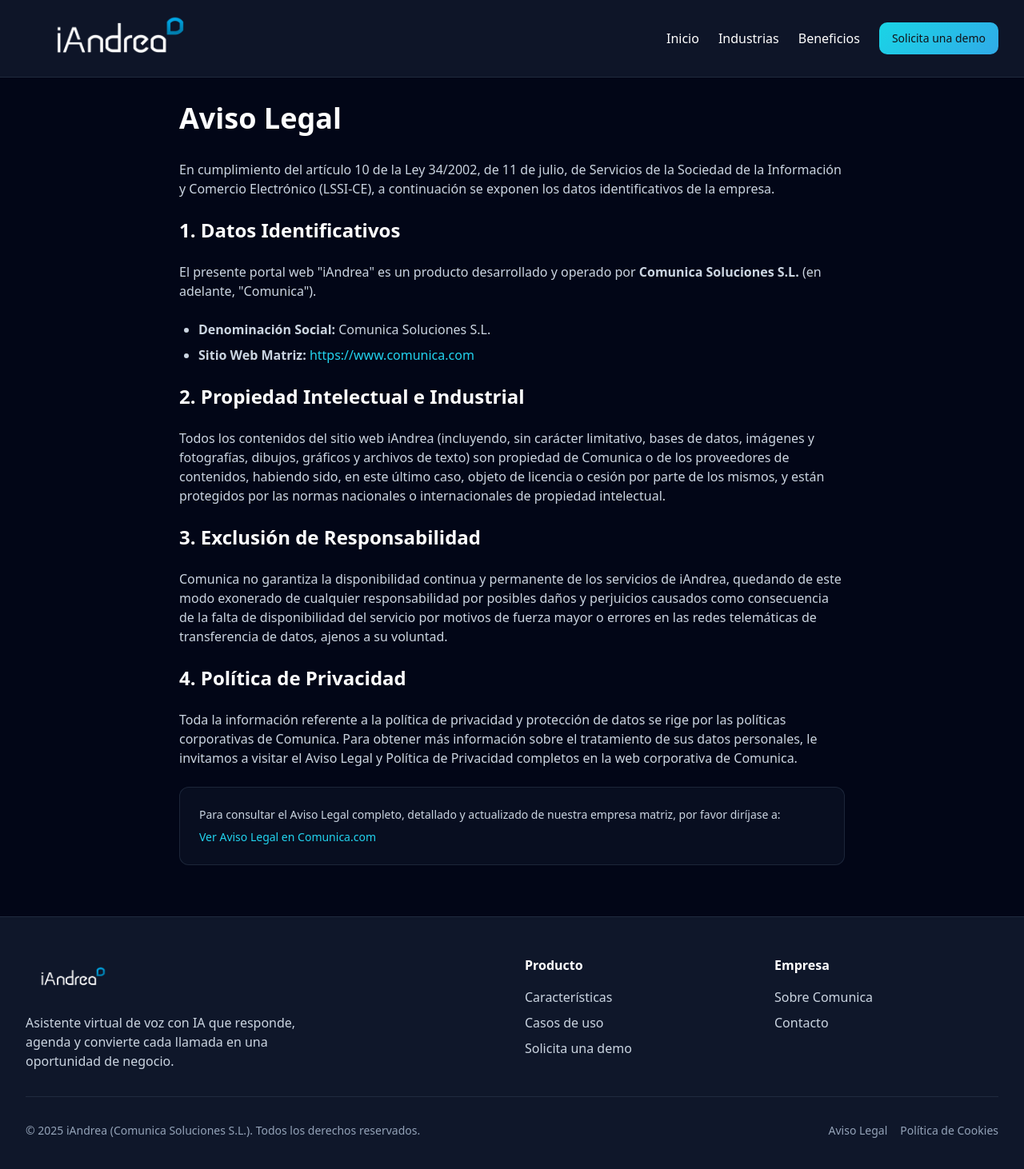
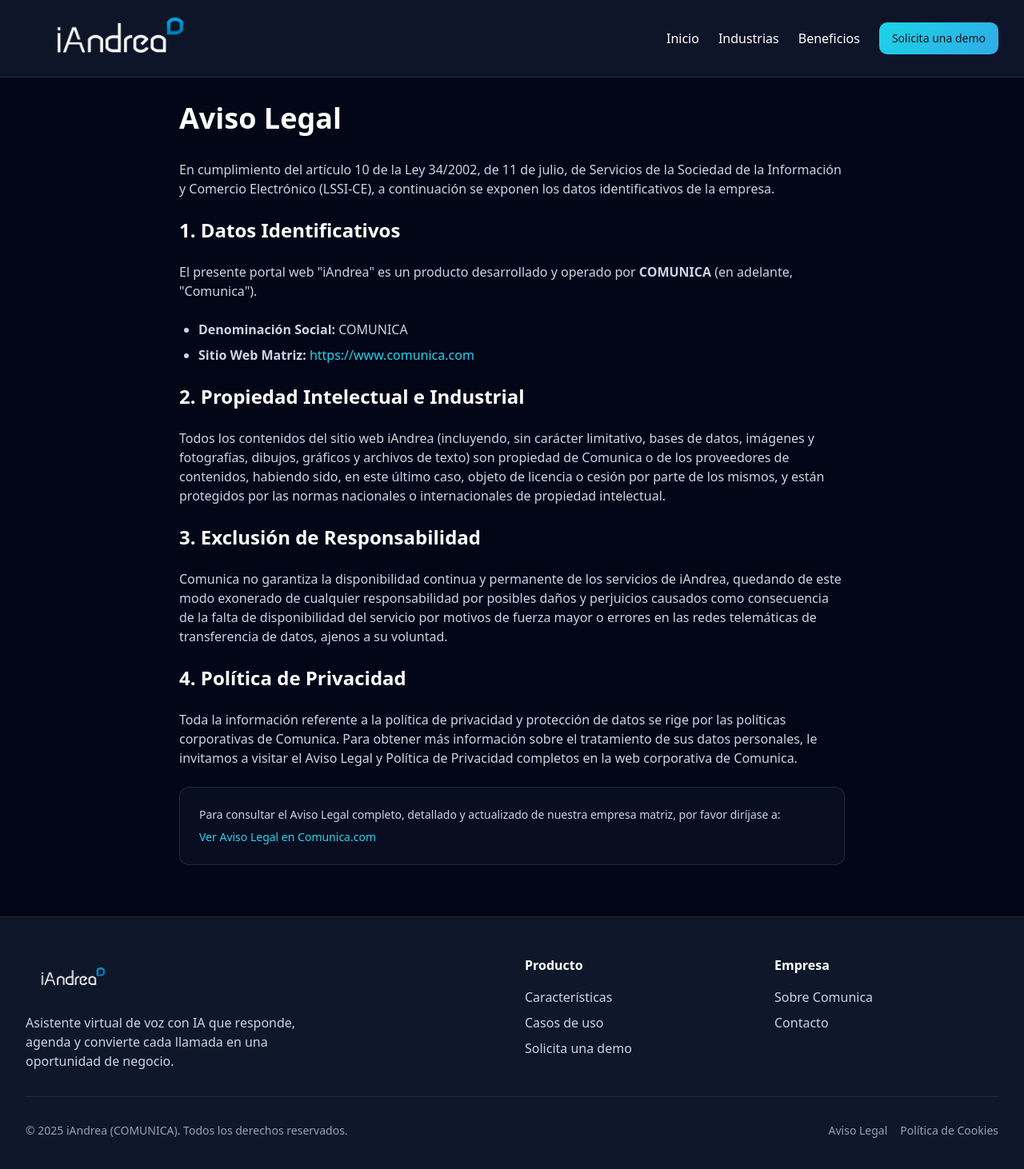
Before and after one commit to josejuanbruno-web/webiAndrea, a React (Vite) app: page /aviso-legal in a window 1280 px wide. Shown: the top 1462 px of the page at 80% size. Built offline with nearby package versions, Linux system fonts and the light colour scheme; the HTML template or start-up script is replaced by a standard one.

Commit message:
Reemplaza "Comunica Soluciones S.L." por "COMUNICA" en toda la web
Cambio de nombre solicitado: afecta al Footer, Aviso Legal, Cookies,
JSON-LD de index.html, README y CLAUDE.md.

Co-Authored-By: Claude Sonnet 5 <noreply@anthropic.com>

```diff
--- a/index.html
+++ b/index.html
@@ -39,7 +39,7 @@
         "logo": "https://iandrea.ai/logo-iandrea.png",
         "parentOrganization": {
           "@type": "Organization",
-          "name": "Comunica Soluciones S.L.",
+          "name": "COMUNICA",
           "url": "https://www.comunica.com"
         },
         "description": "Asistente virtual de voz con IA que responde llamadas, agenda citas y convierte oportunidades de negocio para empresas de cualquier sector."
--- a/src/components/Footer.tsx
+++ b/src/components/Footer.tsx
@@ -41,7 +41,7 @@ export const Footer = () => {
         </div>
 
         <div className="pt-8 border-t border-slate-700/50 flex flex-col md:flex-row justify-between items-center text-slate-400 text-sm gap-4">
-          <p>© {new Date().getFullYear()} iAndrea (Comunica Soluciones S.L.). Todos los derechos reservados.</p>
+          <p>© {new Date().getFullYear()} iAndrea (COMUNICA). Todos los derechos reservados.</p>
           <div className="flex gap-4">
             <Link to="/aviso-legal" className="hover:text-cyan-400 transition-colors">Aviso Legal</Link>
             <Link to="/cookies" className="hover:text-cyan-400 transition-colors">Política de Cookies</Link>
--- a/src/pages/AvisoLegal.tsx
+++ b/src/pages/AvisoLegal.tsx
@@ -19,10 +19,10 @@ const AvisoLegal = () => {
 
           <h2 className="text-2xl font-semibold text-white mt-8 mb-4">1. Datos Identificativos</h2>
           <p>
-            El presente portal web "iAndrea" es un producto desarrollado y operado por <strong>Comunica Soluciones S.L.</strong> (en adelante, "Comunica").
+            El presente portal web "iAndrea" es un producto desarrollado y operado por <strong>COMUNICA</strong> (en adelante, "Comunica").
           </p>
           <ul className="list-disc pl-6 space-y-2">
-            <li><strong>Denominación Social:</strong> Comunica Soluciones S.L.</li>
+            <li><strong>Denominación Social:</strong> COMUNICA</li>
             <li><strong>Sitio Web Matriz:</strong> <a href="https://www.comunica.com/aviso-legal/" target="_blank" rel="noopener noreferrer" className="text-cyan-400 hover:underline">https://www.comunica.com</a></li>
           </ul>
 
--- a/src/pages/Cookies.tsx
+++ b/src/pages/Cookies.tsx
@@ -14,7 +14,7 @@ const Cookies = () => {
         <h1 className="text-4xl font-bold text-white mb-8">Política de Cookies</h1>
         <div className="prose prose-invert max-w-none text-slate-300 space-y-6">
           <p>
-            El sitio web de iAndrea (producto de Comunica Soluciones S.L.) utiliza cookies propias y de terceros para mejorar la experiencia del usuario, ofrecer contenidos personalizados y analizar el tráfico de la web.
+            El sitio web de iAndrea (producto de COMUNICA) utiliza cookies propias y de terceros para mejorar la experiencia del usuario, ofrecer contenidos personalizados y analizar el tráfico de la web.
           </p>
 
           <h2 className="text-2xl font-semibold text-white mt-8 mb-4">¿Qué son las cookies?</h2>
```
Also changed, not shown: 2 other files (tests, documents, lock files or other folders).
